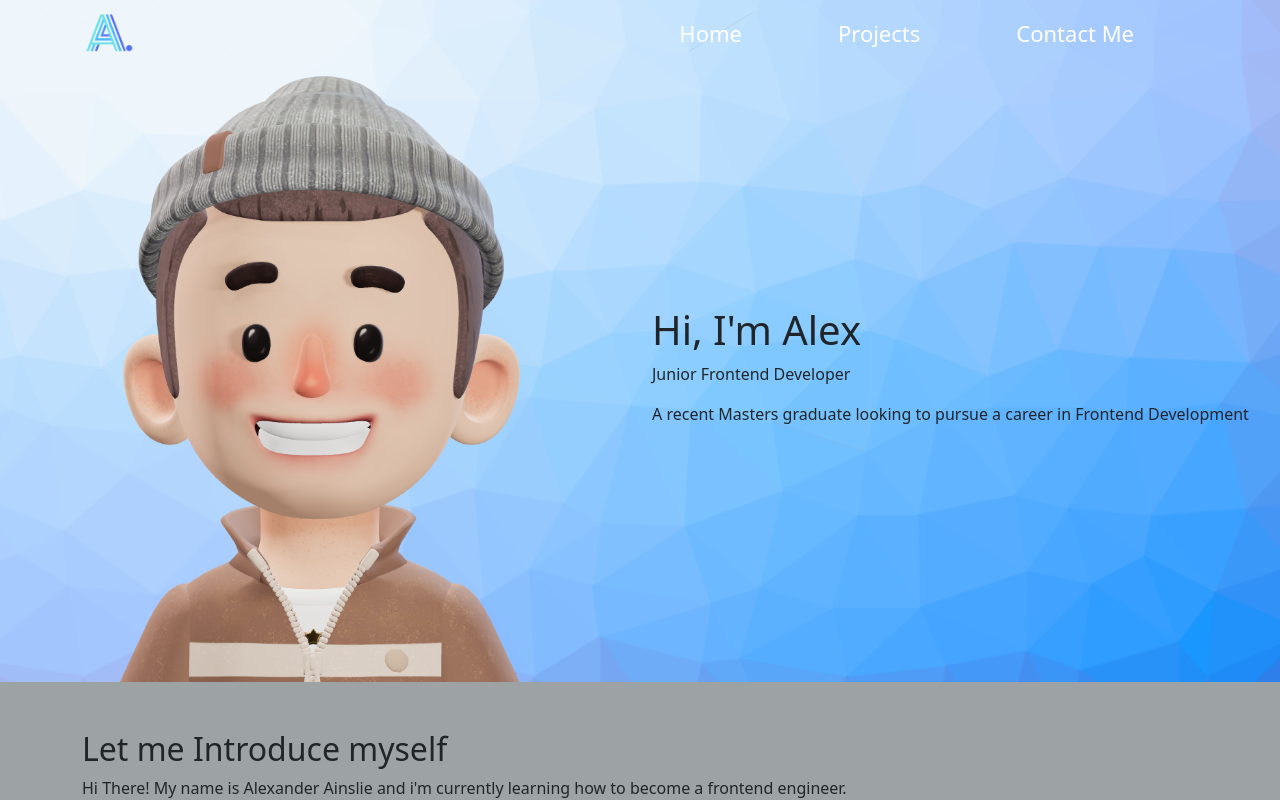
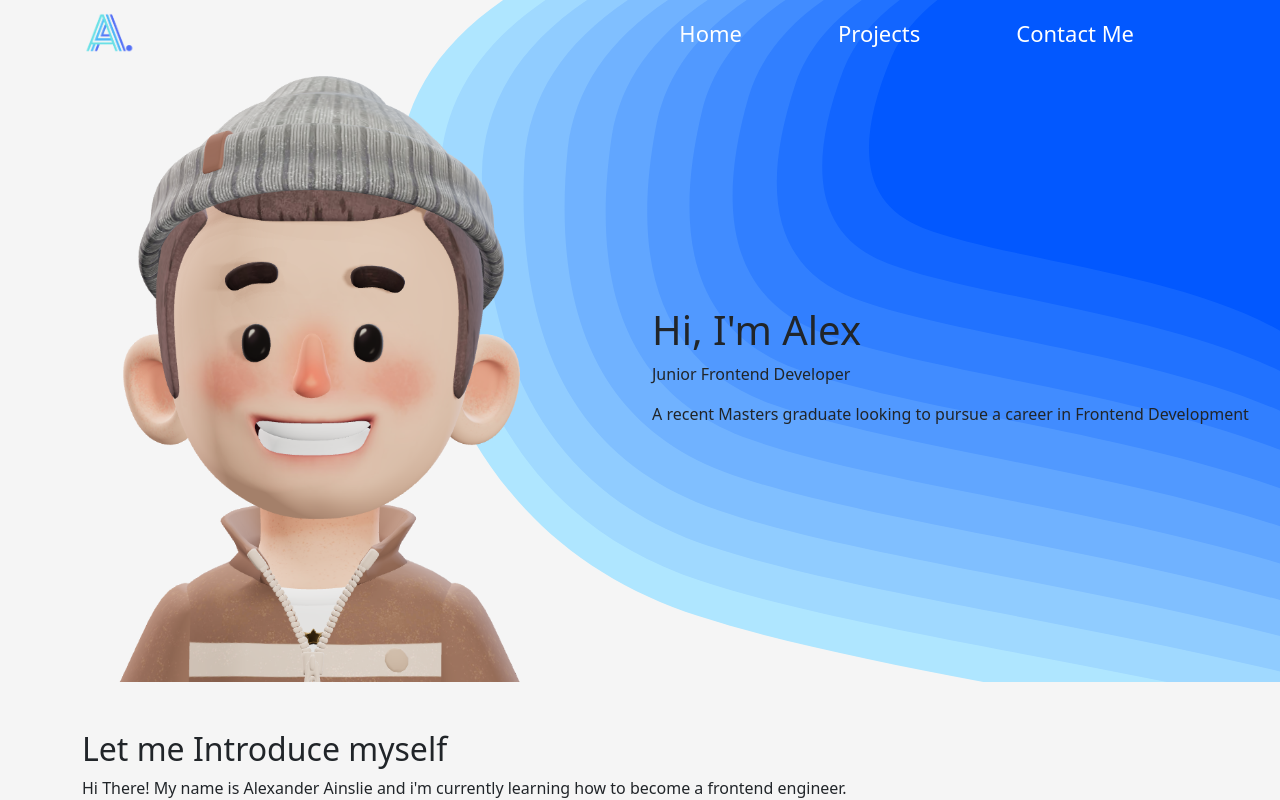
Before and after one commit to AlexAins/React-Portfolio, a React (Create React App) app: page /#/ in a window 1280 px wide. Shown: the top 800 px of the page. Built offline with nearby package versions, Linux system fonts and the light colour scheme.

Commit message:
edited background

```diff
--- a/src/App.css
+++ b/src/App.css
@@ -1,3 +1,3 @@
 #app{
-    background-color: #9DA3A4;
+    background-color: whitesmoke;
 }
--- a/src/components/Home/Home.CSS
+++ b/src/components/Home/Home.CSS
@@ -8,7 +8,7 @@
 }
 
 #titleScreen{
-    background-image: url("../../assets/cool-background.png");
+    background-image: url("../../assets/cool-background.svg");
     background-size: 120%;
     padding-top: 66px;
 }
```
Also changed, not shown: src/assets/cool-background.png (deleted), src/assets/cool-background.svg (added).
